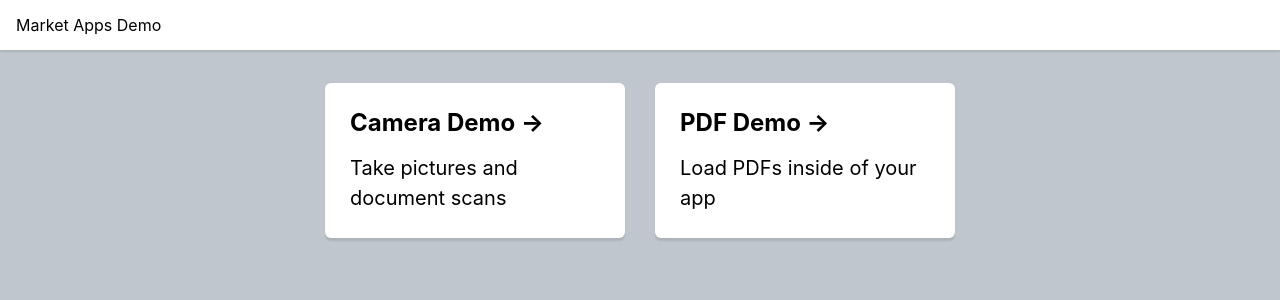
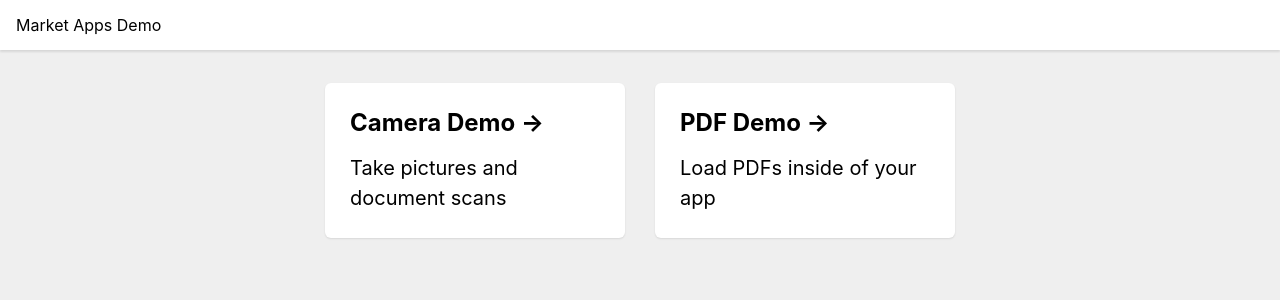
Before and after one commit to Maven-Machines/market-apps-demo, a Next.js app: page / in a window 1280 px wide. Shown: the top 300 px of the page. Built offline with nearby package versions, Linux system fonts and the light colour scheme.

Commit message:
Adjusted colors

```diff
--- a/styles/Camera.module.scss
+++ b/styles/Camera.module.scss
@@ -17,7 +17,7 @@
     padding: 5px;
     margin: 15px auto;
     border-radius: 5px;
-    box-shadow: 0 2px 2px rgba(0, 0, 0, 0.1);
+    box-shadow: 0 1px 2px rgba(0, 0, 0, 0.1);
 
     img {
         width: 100%;
--- a/styles/Home.module.scss
+++ b/styles/Home.module.scss
@@ -32,7 +32,7 @@
   border-radius: 6px;
   transition: color 0.15s ease, border-color 0.15s ease;
   width: 300px;
-  box-shadow: 0 3px 2px rgba(0, 0, 0, 0.1);
+  box-shadow: 0 1px 2px rgba(0, 0, 0, 0.1);
   border: 1px solid rgba(0,0,0,0);
 
   &:hover {
--- a/styles/Pdf.module.scss
+++ b/styles/Pdf.module.scss
@@ -15,7 +15,7 @@
     border-radius: 5px;
     width: 90%;
     max-width: 1200px;
-    box-shadow: 0 3px 2px rgba(0, 0, 0, 0.1);
+    box-shadow: 0 1px 2px rgba(0, 0, 0, 0.1);
     border: 1px solid rgba(0,0,0,0);
 }
 
--- a/styles/globals.css
+++ b/styles/globals.css
@@ -4,7 +4,7 @@ body {
   margin: 0;
   font-family: -apple-system, BlinkMacSystemFont, Segoe UI, Roboto, Oxygen,
     Ubuntu, Cantarell, Fira Sans, Droid Sans, Helvetica Neue, sans-serif;
-  background: #BFC6CD;
+  background: #EFEFEF;
   position: relative;
 }
 
```
